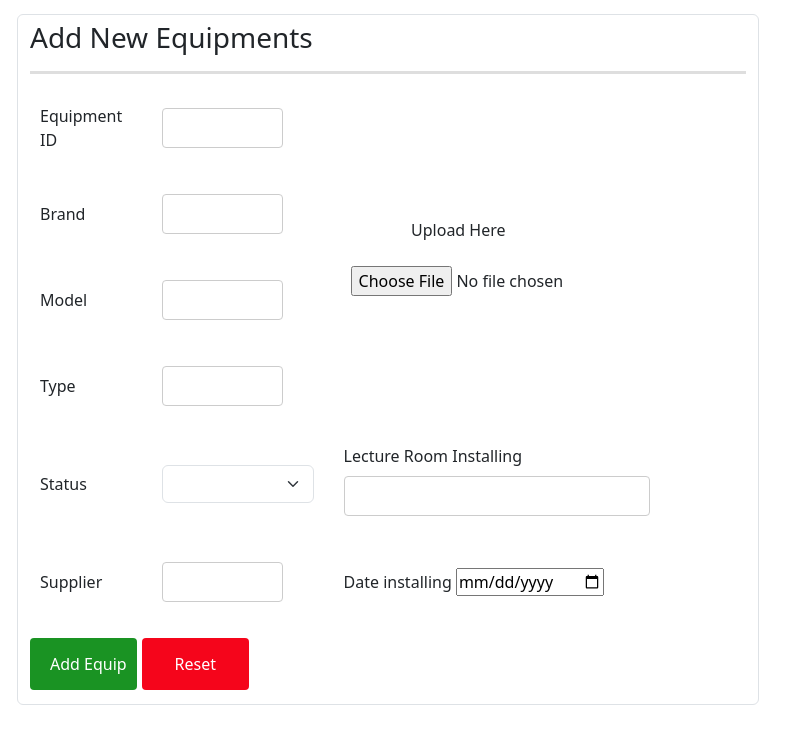
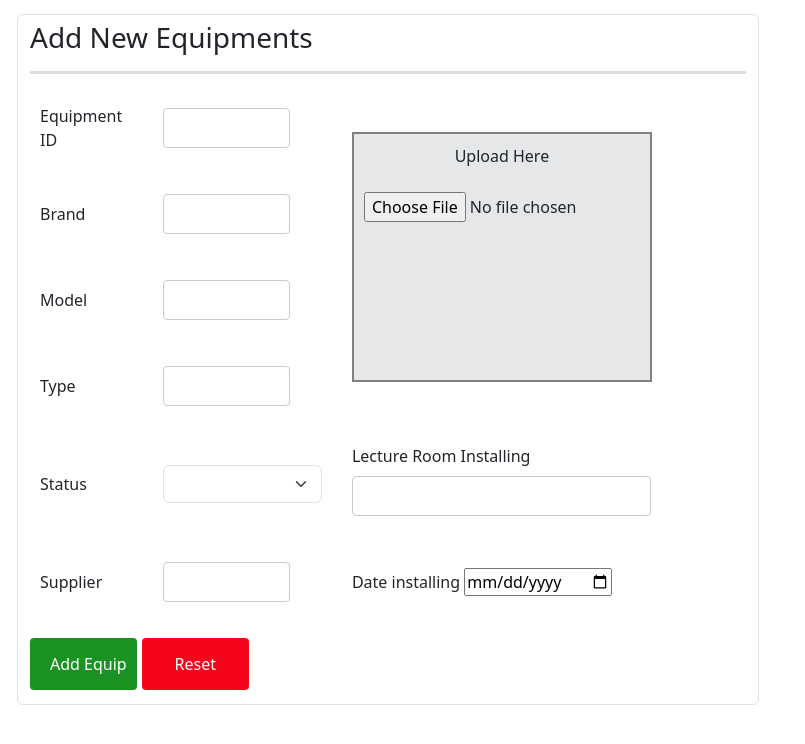
Before and after one commit to malitha-uok/project_masters, a PHP site: page /Add_New_Equipment.html in a window 1280 px wide. Shown: the top 744 px of the page, without its empty margins (0-805 px from the left). Run offline with PHP 8.4, Linux system fonts and the light colour scheme; lists and menus that the app fills with data are empty; some libraries are stand-ins or nearby versions.

Commit message:
Update style.css

```diff
--- a/style.css
+++ b/style.css
@@ -95,3 +95,12 @@ div{
   margin: 1px 0;
   display: inline-block;
 }
+
+div.b{
+  width: 300px;
+  height: 250px;
+  padding: 10px;
+  border: 2px solid gray;
+  margin: 0;
+  background-color: #E5E7E9;
+}
```
